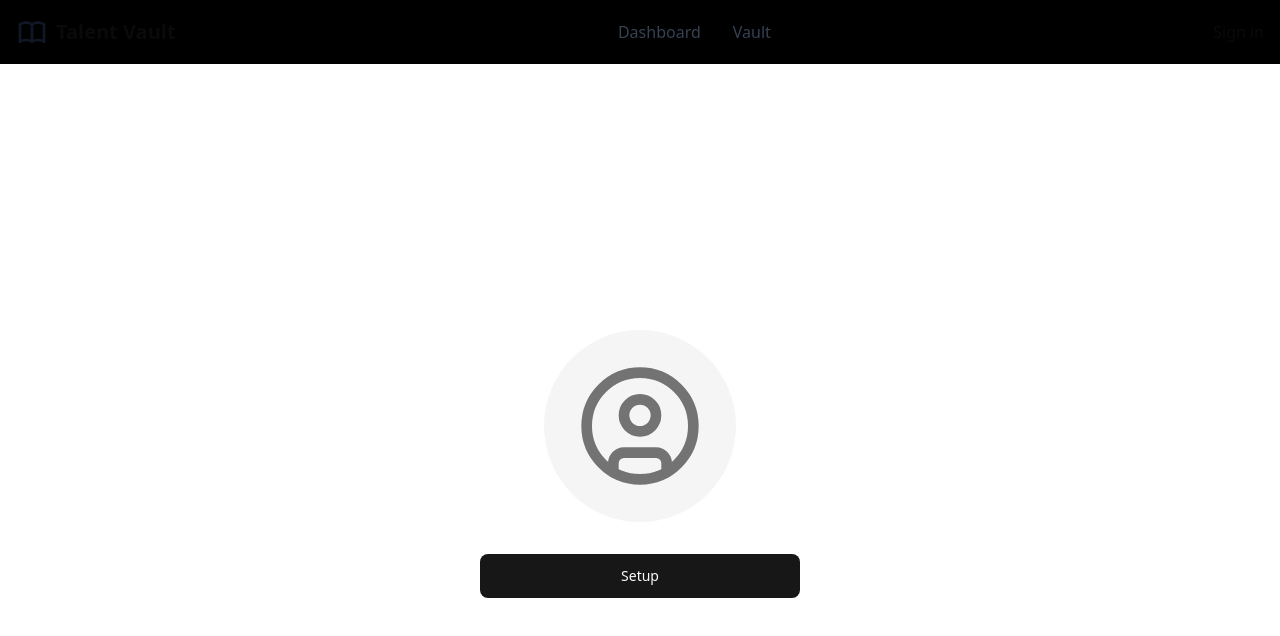
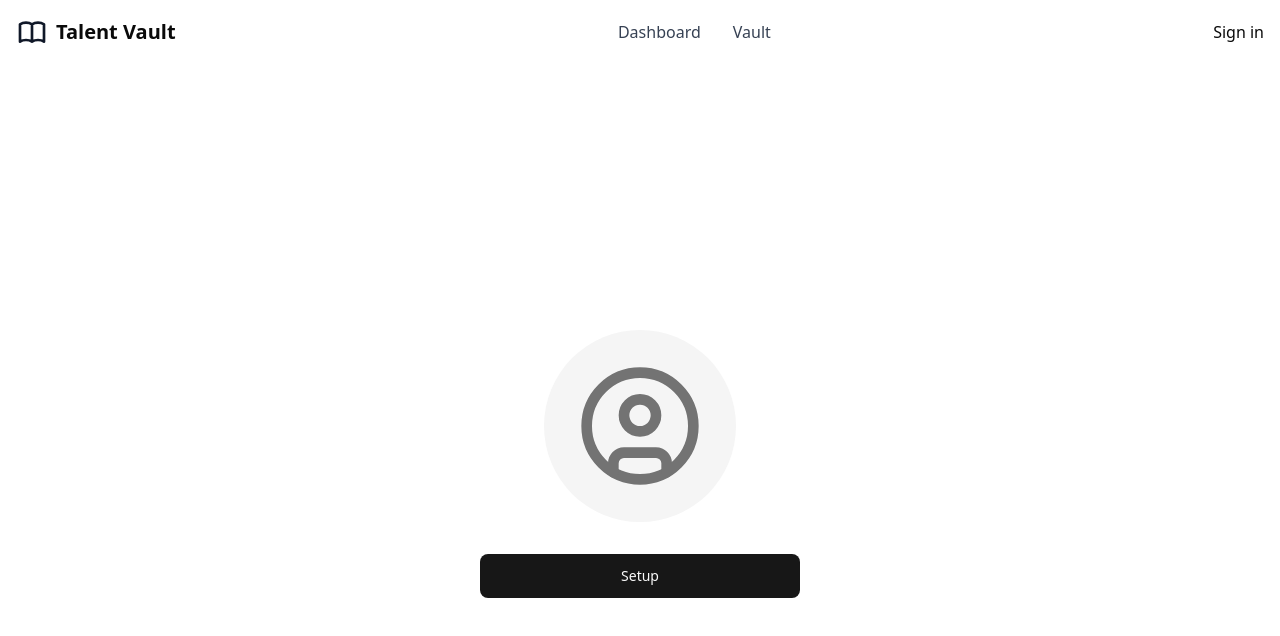
Before and after one commit to Moonlite77/server-side-forms, a Next.js app: page /dashboard in a window 1280 px wide. Shown: the top 636 px of the page. Built offline with nearby package versions, Linux system fonts and the light colour scheme; no server answers.

Commit message:
updated middleware so that /setup is protected and /vault is not protected, updated the dashboard with propper route, and updated background for the header to go look at global.css

```diff
--- a/app/dashboard/page.tsx
+++ b/app/dashboard/page.tsx
@@ -47,7 +47,7 @@ export default async function DashboardPage() {
         </div>
 
         <div className="w-full max-w-xs">
-          <Link href="/dashboard/setup-options" className="w-full inline-block">
+          <Link href="/setup" className="w-full inline-block">
             <button className="w-full bg-primary text-primary-foreground hover:bg-primary/90 h-11 px-8 py-2 rounded-md text-sm font-medium transition-colors focus-visible:outline-none focus-visible:ring-2 focus-visible:ring-ring focus-visible:ring-offset-2 disabled:opacity-50 disabled:pointer-events-none">
               Setup
             </button>
--- a/components/header.tsx
+++ b/components/header.tsx
@@ -11,7 +11,7 @@ import {
 
 export default function Header() {
   return (
-    <header className="sticky top-0 z-50 w-full bg-black">
+    <header className="sticky top-0 z-50 w-full">
       <div className="container mx-auto flex h-16 items-center justify-between px-4 md:h-[8vh]">
         {/* Logo */}
         <Link href="/" className="flex items-center">
--- a/middleware.ts
+++ b/middleware.ts
@@ -1,7 +1,7 @@
 import { clerkMiddleware, createRouteMatcher } from '@clerk/nextjs/server';
 
-const isProtectedRoute = createRouteMatcher(['/dashboard(.*)', '/vault(.*)'])
-const isPublicRoute = createRouteMatcher(['/', '/api/clerk', '/setup'])
+const isProtectedRoute = createRouteMatcher(['/dashboard(.*)', '/setup'])
+const isPublicRoute = createRouteMatcher(['/', '/api/clerk', '/vault(.*)'])
 
 export default clerkMiddleware(async (auth, req) => {
   if (!isPublicRoute(req) && isProtectedRoute(req)) await auth.protect()
```
